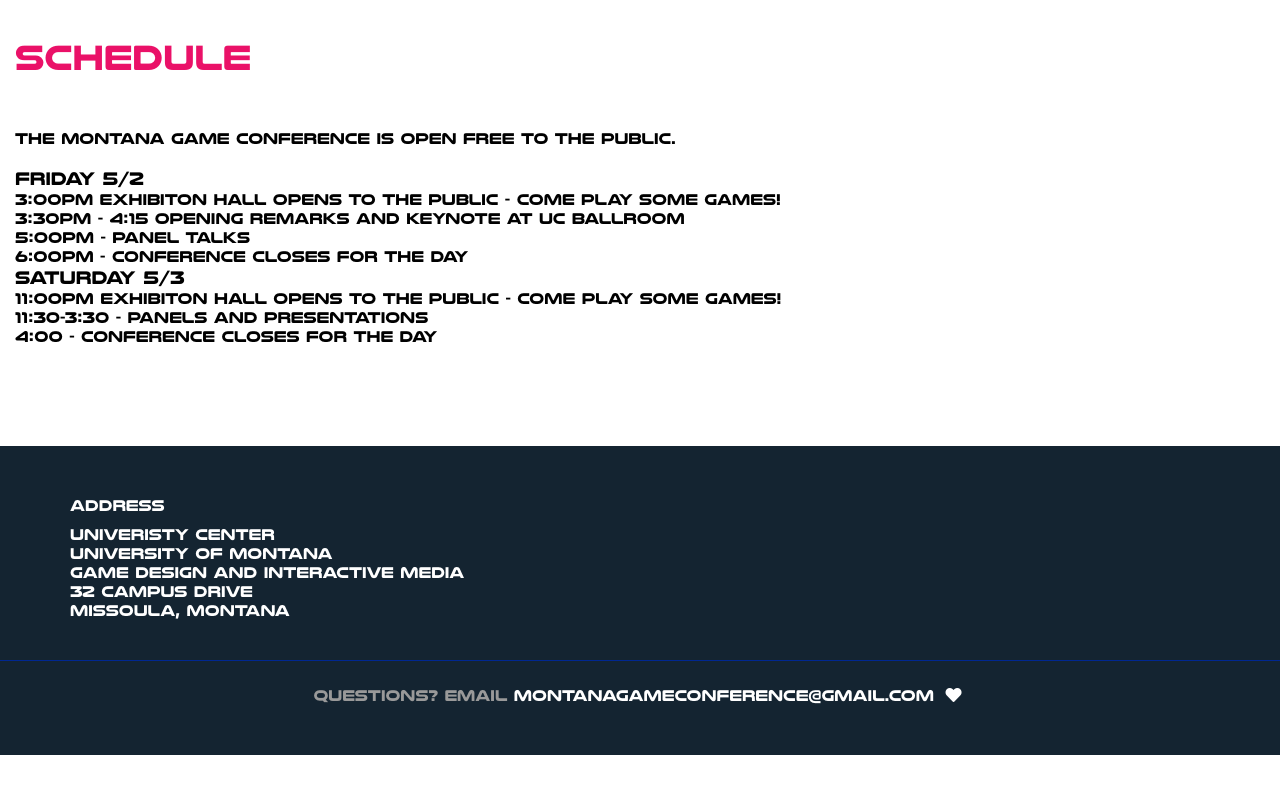
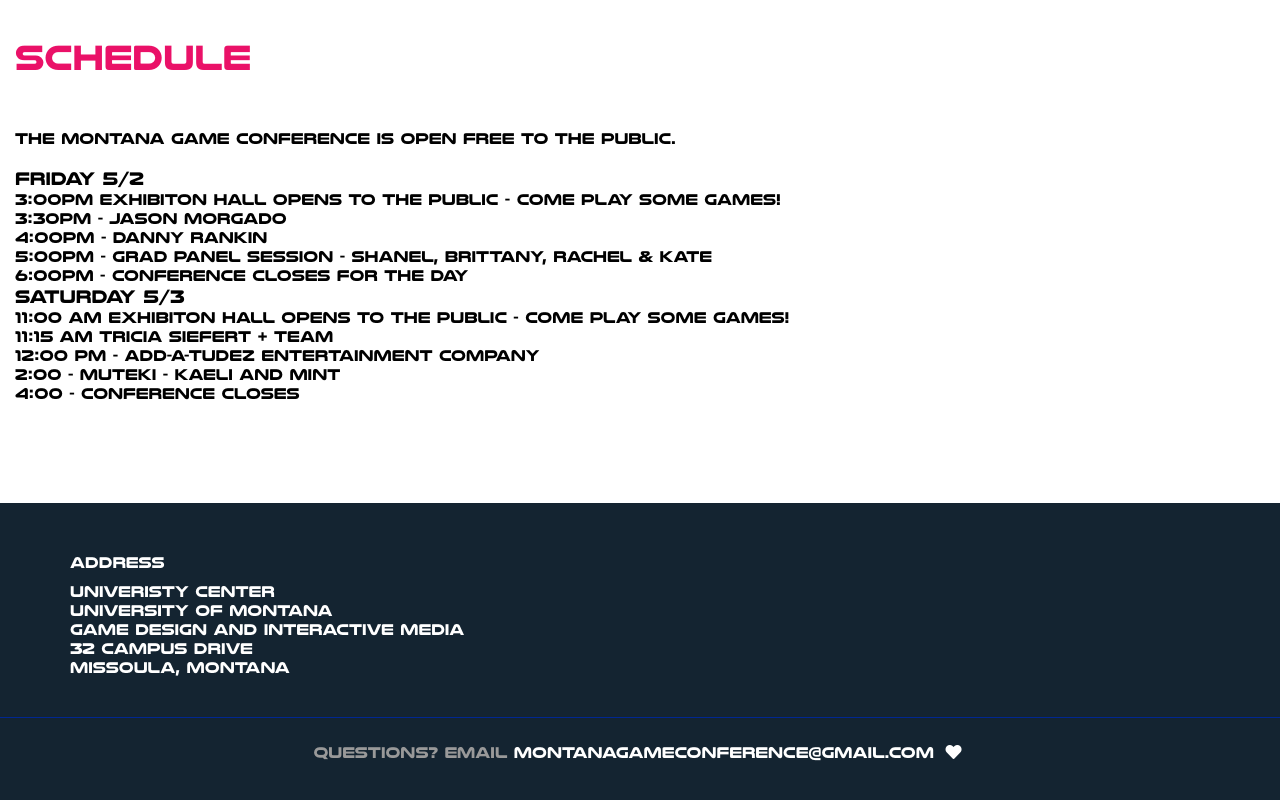
Before and after one commit to montanagameconference/montanagameconference.github.io, a plain HTML site: page index.html in a window 1280 px wide. Shown: the part 1862-2662 px from the top of the page. Before the commit the page ends 2617 px from the top, so only its background shows below. Drawn offline with nearby package versions, Linux system fonts and the light colour scheme.

Commit message:
Update index.html

```diff
--- a/index.html
+++ b/index.html
@@ -126,15 +126,18 @@
                 <h3> Friday 5/2</h3>
                 <ul>
                     <li> 3:00pm Exhibiton hall opens to the public - come play some games!</li>
-                    <li> 3:30pm - 4:15 Opening remarks and Keynote at UC Ballroom</li>
-                    <li> 5:00pm - Panel talks</li>
+                    <li> 3:30pm - Jason Morgado</li>
+                    <li> 4:00pm - Danny Rankin</li>
+                    <li> 5:00pm - Grad Panel Session - Shanel, Brittany, Rachel & Kate</li>
                     <li> 6:00pm - Conference Closes for the day</li>
                 </ul>
                 <h3> Saturday 5/3</h3>
                 <ul>
-                    <li> 11:00pm Exhibiton hall opens to the public - come play some games!</li>
-                    <li> 11:30-3:30 - Panels and Presentations</li>
-                    <li> 4:00 - Conference Closes for the day</li>
+                    <li> 11:00 am Exhibiton hall opens to the public - come play some games!</li>
+                    <li> 11:15 am Tricia Siefert + Team</li>
+                    <li> 12:00 pm - Add-A-Tudez Entertainment Company</li>
+                    <li> 2:00 - Muteki - Kaeli and Mint</li>
+                    <li> 4:00 - Conference Closes</li>
                 </ul>
 
         </section>
```
